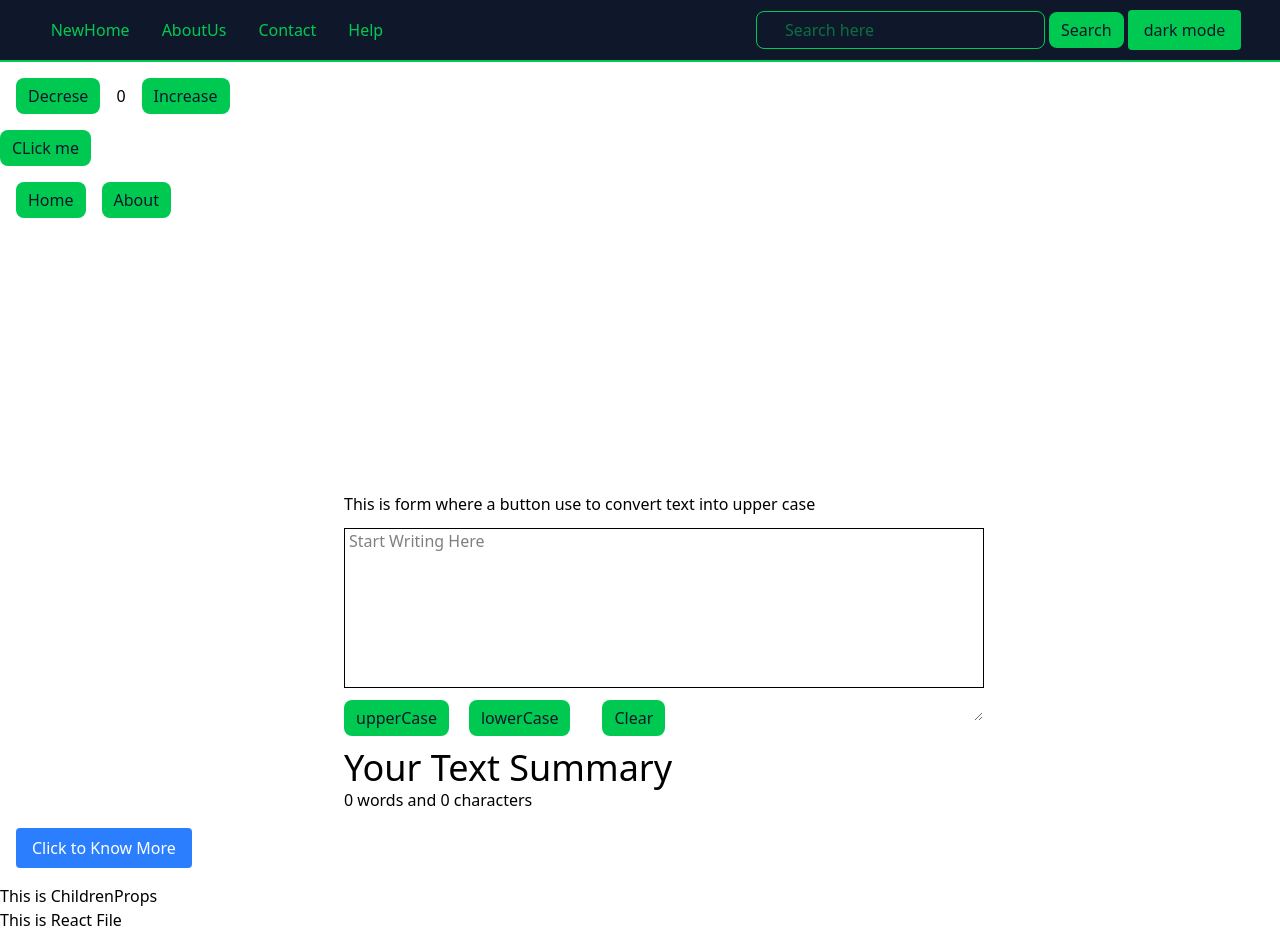
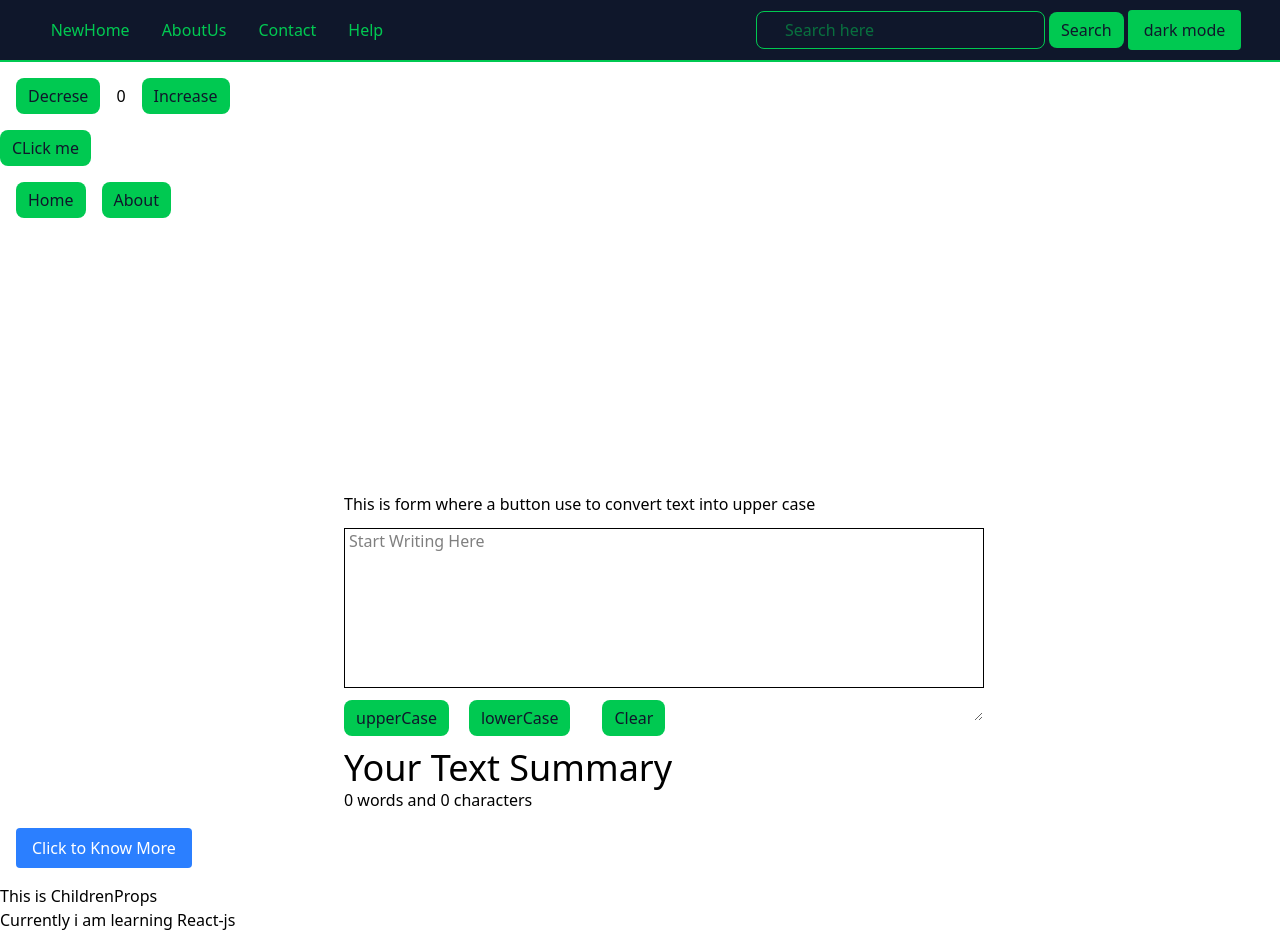
Before and after one commit to abhishekrathour27/React-js, a React (Vite) app in the folder demo-first/: page / in a window 1280 px wide. Shown: the top 936 px of the page. Built offline with nearby package versions, Linux system fonts and the light colour scheme.

Commit message:
react-js

```diff
--- a/demo-first/src/App.jsx
+++ b/demo-first/src/App.jsx
@@ -69,7 +69,6 @@ const App = () => {
       <Know />
       <ChildrenProps name='children'>
         <h1>This is ChildrenProps</h1>
-        <p>This is React File </p>
         <p>Currently i am learning React-js</p>
       </ChildrenProps>
       <Button handleCount={handleCount} count={increment}>
```
